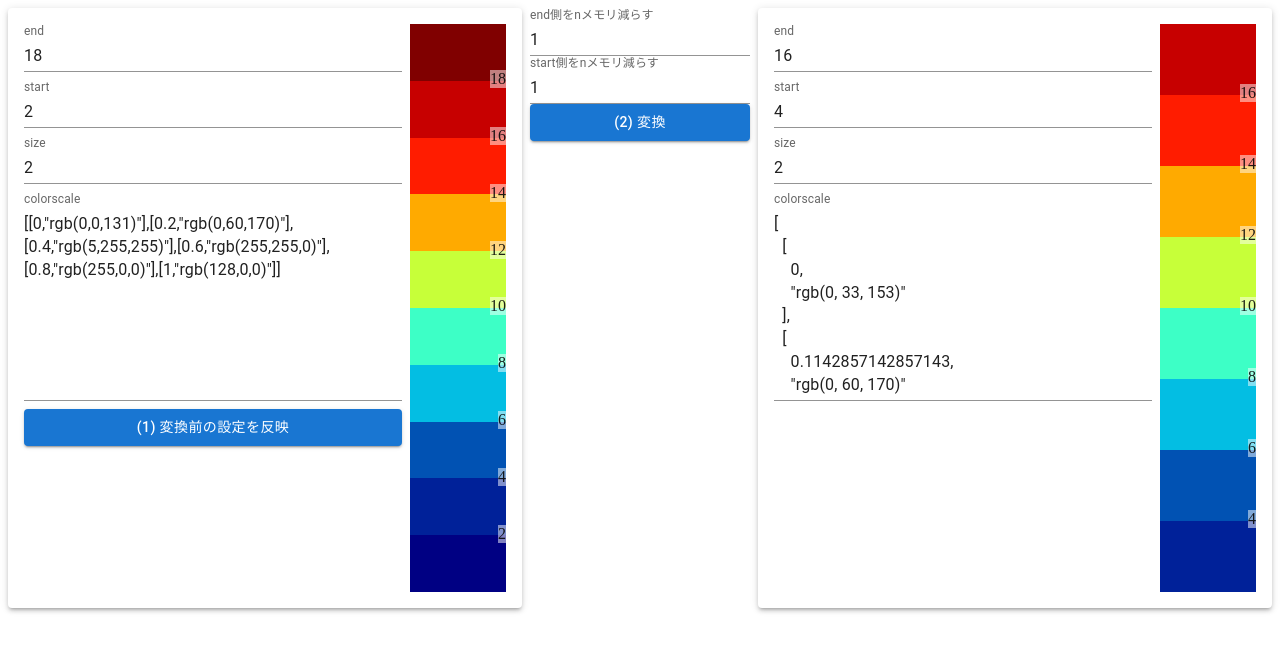
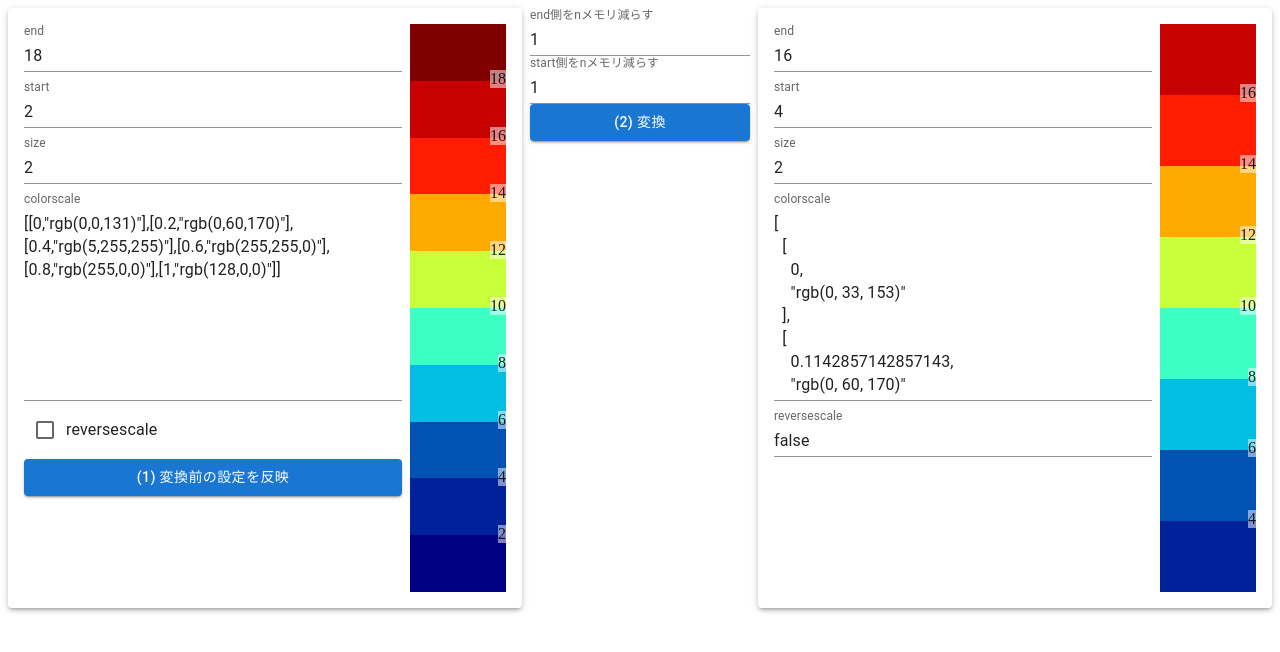
Before and after one commit to unaguna/gradation-mapping-react, a React app: page / in a window 1280 px wide. Shown: the top 652 px of the page. Built offline with nearby package versions, Linux system fonts and the light colour scheme; the HTML template or start-up script is replaced by a standard one.

Commit message:
✨reversescale

```diff
--- a/src/App.tsx
+++ b/src/App.tsx
@@ -1,4 +1,4 @@
-import { Button, Paper, Stack, TextField } from '@mui/material';
+import { Button, Checkbox, FormControlLabel, Paper, Stack, TextField } from '@mui/material';
 import React, { useMemo, useState } from 'react';
 import Colorbar from './component/Colorbar';
 import ValuedColorscale from './util/ValuedColorscale';
@@ -16,10 +16,12 @@ export const App: React.FC = () => {
   const [start, setStart] = useState("2");
   const [end, setEnd] = useState("18");
   const [size, setSize] = useState("2");
+  const [reversescale, setReversescale] = useState(false);
   const [deltaStart, setDeltaStart] = useState("1");
   const [deltaEnd, setDeltaEnd] = useState("1");
   const [colorscale, setColorscale] = useState(JSON.stringify(defaultColorscale))
 
+  const [reversescaleN, setReversescaleN] = useState(reversescale);
   const [startN, setStartN] = useState(Number.parseFloat(start) <= Number.parseFloat(end) ? Number.parseFloat(start) : Number.parseFloat(end));
   const [endN, setEndN] = useState(Number.parseFloat(start) <= Number.parseFloat(end) ? Number.parseFloat(end) : Number.parseFloat(start));
   const [sizeN, setSizeN] = useState(Number.parseFloat(size));
@@ -44,6 +46,7 @@ export const App: React.FC = () => {
     setEndN(_start <= _end ? _end : _start);
     setSizeN(_size);
     setColorscaleN(JSON.parse(colorscale));
+    setReversescaleN(reversescale);
   };
 
   /** 変換ボタンをクリックした際の処理 */
@@ -85,9 +88,10 @@ export const App: React.FC = () => {
             multiline
             rows={8}
           />
+          <FormControlLabel control={<Checkbox checked={reversescale} onChange={e => setReversescale(e.target.checked)} />} label="reversescale" />
           <Button variant="contained" onClick={handleClickCalcButton}>{"(1) 変換前の設定を反映"}</Button>
         </Stack>
-        <Colorbar values={valuedColorScale.contourValues} colors={valuedColorScale.fullColorscale.map(([_, c]) => ({ color: c, size: 1 }))} sx={{ width: "6rem", height: "100%" }} />
+        <Colorbar values={valuedColorScale.contourValues} colors={valuedColorScale.contourColors(reversescaleN).map(c => ({ color: c, size: 1 }))} sx={{ width: "6rem", height: "100%" }} />
       </Stack>
     </Paper>
     <Stack direction="column">
@@ -144,8 +148,16 @@ export const App: React.FC = () => {
             multiline
             rows={8}
           />
+          <TextField
+            value={String(reversescaleN)}
+            label="reversescale"
+            variant="standard"
+            InputProps={{
+              readOnly: true,
+            }}
+          />
         </Stack>
-        <Colorbar values={newValuedColorScale.contourValues} colors={newValuedColorScale.fullColorscale.map(([_, c]) => ({ color: c, size: 1 }))} sx={{ width: "6rem", height: "100%" }} />
+        <Colorbar values={newValuedColorScale.contourValues} colors={newValuedColorScale.contourColors(reversescaleN).map(c => ({ color: c, size: 1 }))} sx={{ width: "6rem", height: "100%" }} />
       </Stack>
     </Paper>
   </Stack>
--- a/src/util/ValuedColorscale.ts
+++ b/src/util/ValuedColorscale.ts
@@ -75,6 +75,22 @@ class ValuedColorscale {
     this.fullColorscale = ValuedColorscale.calcFullColorscale(this.colorscale, colorBalance);
   }
 
+  /**
+   * 等値線の間を塗る色を取得する。
+   *
+   * @param reverse trueの場合、順序を反転する
+   * @returns 各等値線間を塗る色からなる配列
+   */
+  contourColors(reverse?: boolean): Color[] {
+    const colors = this.fullColorscale.map(([_, c]) => c);
+
+    if (reverse) {
+      return colors.reverse();
+    } else {
+      return colors;
+    }
+  }
+
   subsetByContourIndex(startIndex: number, endIndex: number): ValuedColorscale {
     // startIndex <= endIndex となるように正規化
     if (startIndex > endIndex) {
```
